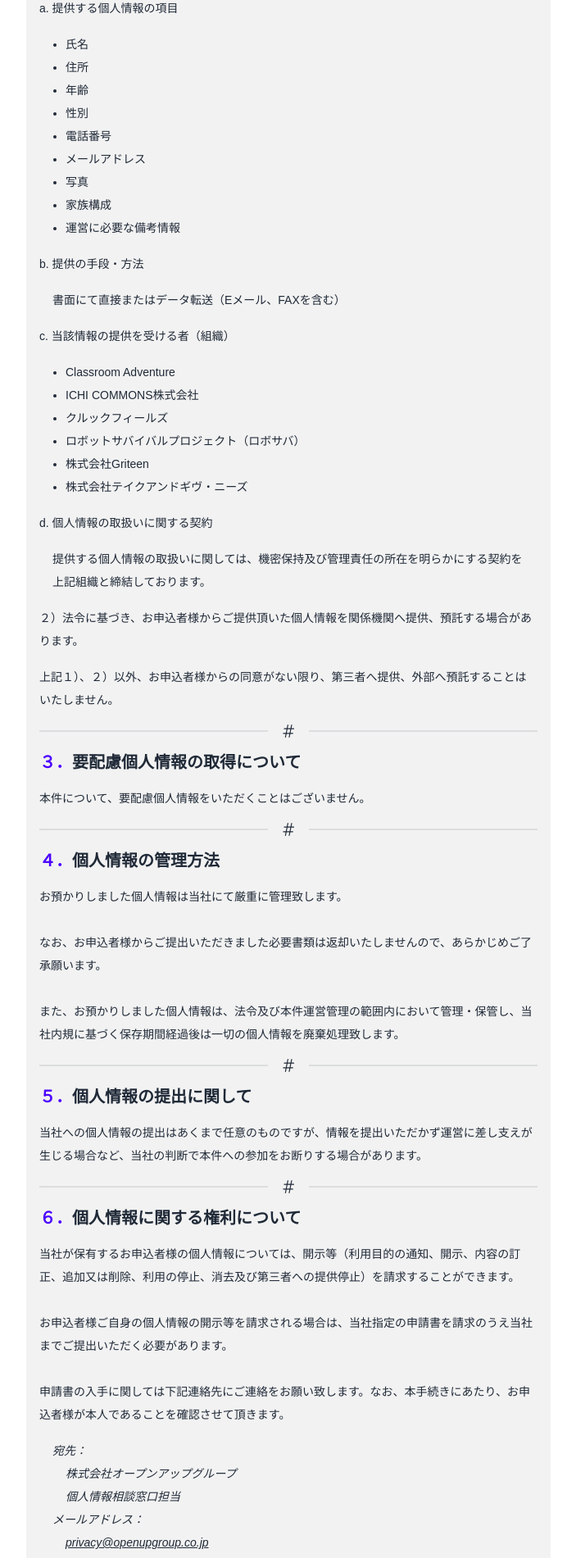
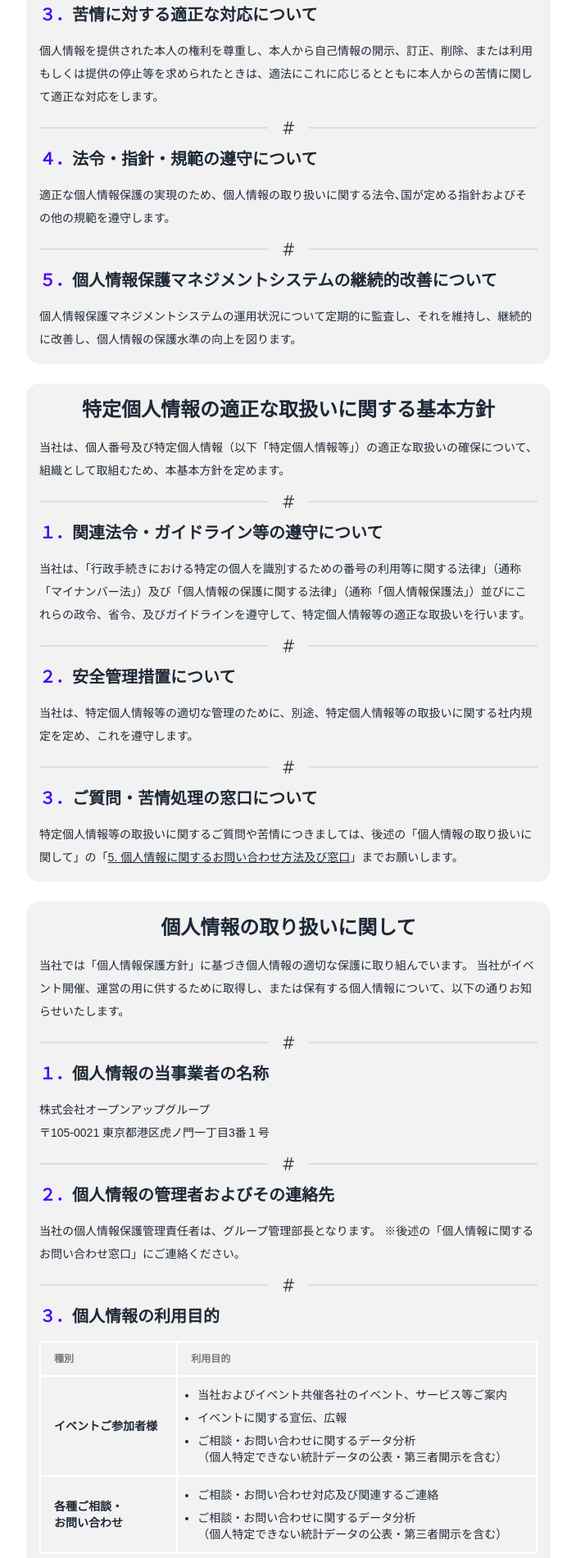
Before and after one commit to OpenUp-LabTakizawa/caravan-kidstec, a Next.js app: page /event/tokyo_chiba/privacy-policy in a window 1280 px wide. Shown: the part 880-2781 px from the top of the page at 82% size, without its empty margins (288-991 px from the left). Built offline with nearby package versions, Linux system fonts and the light colour scheme; a web font is replaced by a local one.

Commit message:
🎨style: add sky blue color to secretariat title (#870)

```diff
--- a/app/event/privacyPolicy.tsx
+++ b/app/event/privacyPolicy.tsx
@@ -7,15 +7,16 @@
 
 export function PrivacyPolicy({
   submenu,
-  organizations,
-}: Readonly<{ submenu: Submenu; organizations: string[] }>): JSX.Element {
+}: Readonly<{ submenu: Submenu }>): JSX.Element {
+  const contactHref: string = "contact"
+
   return (
     <>
       <Heading menu={EVENT} submenus={[submenu, PRIVACY_POLICY]} />
+      <p className="px-4 text-sm">
+        こどもテックキャラバンの個人情報は、株式会社オープンアップグループ（以下「当社」）が代表して取得しておりますので、当社の個人情報保護方針を以下にお知らせします。
+      </p>
       <section className="bg-base-200 leading-7 m-4 p-4 rounded-2xl space-y-4 text-sm">
-        <p>
-          こどもテックキャラバンの個人情報は、株式会社オープンアップグループ（以下「当社」）が代表して取得しておりますので、当社の個人情報保護方針を以下にお知らせします。
-        </p>
         <h2 className="font-bold text-2xl text-center">個人情報保護方針</h2>
         <p>
           当社は、個人情報を大切に取り扱い、個人の権利利益を保護することを重要な社会的責務と考えています。
@@ -38,9 +39,117 @@
         <section className="space-y-4">
           <h3 className="font-bold text-xl">
             <span className="text-primary">２．</span>
-            収集したお申込者様の個人情報の第三者への提供、及び、外部への預託について
+            安全対策の実施について
           </h3>
-          <section className="space-y-4">
+          <p>
+            個人情報の正確性およびその利用の安全性を確保するため、情報セキュリティ対策を始めとする安全措置を構築し、個人情報への不正アクセス、個人情報の漏洩、滅失または毀損等の的確な防止とセキュリティの是正に努めます。
+            また、個人情報保護に関する社内規定を定め、役職員への研修の実施、事務所への入退室管理、委託先の監督等の安全管理の取り組みを行っています。
+          </p>
+        </section>
+        <Divider />
+        <section className="space-y-4">
+          <h3 className="font-bold text-xl">
+            <span className="text-primary">３．</span>
+            苦情に対する適正な対応について
+          </h3>
+          <p>
+            個人情報を提供された本人の権利を尊重し、本人から自己情報の開示、訂正、削除、または利用もしくは提供の停止等を求められたときは、適法にこれに応じるとともに本人からの苦情に関して適正な対応をします。
+          </p>
+        </section>
+        <Divider />
+        <section className="space-y-4">
+          <h3 className="font-bold text-xl">
+            <span className="text-primary">４．</span>
+            法令・指針・規範の遵守について
+          </h3>
+          <p>
+            適正な個人情報保護の実現のため、個人情報の取り扱いに関する法令､国が定める指針およびその他の規範を遵守します。
+          </p>
+        </section>
+        <Divider />
+        <section className="space-y-4">
+          <h3 className="font-bold text-xl">
+            <span className="text-primary">５．</span>
+            個人情報保護マネジメントシステムの継続的改善について
+          </h3>
+          <p>
+            個人情報保護マネジメントシステムの運用状況について定期的に監査し、それを維持し、継続的に改善し、個人情報の保護水準の向上を図ります。
+          </p>
+        </section>
+      </section>
+      <section className="bg-base-200 leading-7 m-4 p-4 rounded-2xl space-y-4 text-sm">
+        <h2 className="font-bold text-2xl text-center">
+          特定個人情報の適正な取扱いに関する基本方針
+        </h2>
+        <p>
+          当社は、個人番号及び特定個人情報（以下「特定個人情報等」）の適正な取扱いの確保について、組織として取組むため、本基本方針を定めます。
+        </p>
+        <Divider />
+        <section className="space-y-4">
+          <h3 className="font-bold text-xl">
+            <span className="text-primary">１．</span>
+            関連法令・ガイドライン等の遵守について
+          </h3>
+          <p>
+            当社は、「行政手続きにおける特定の個人を識別するための番号の利用等に関する法律」（通称「マイナンバー法」）及び「個人情報の保護に関する法律」（通称「個人情報保護法」）並びにこれらの政令、省令、及びガイドラインを遵守して、特定個人情報等の適正な取扱いを行います。
+          </p>
+        </section>
+        <Divider />
+        <section className="space-y-4">
+          <h3 className="font-bold text-xl">
+            <span className="text-primary">２．</span>
+            安全管理措置について
+          </h3>
+          <p>
+            当社は、特定個人情報等の適切な管理のために、別途、特定個人情報等の取扱いに関する社内規定を定め、これを遵守します。
+          </p>
+        </section>
+        <Divider />
+        <section className="space-y-4">
+          <h3 className="font-bold text-xl">
+            <span className="text-primary">３．</span>
+            ご質問・苦情処理の窓口について
+          </h3>
+          <p>
+            特定個人情報等の取扱いに関するご質問や苦情につきましては、後述の「個人情報の取り扱いに関して」の「
+            <Link href={`#${contactHref}`} className="link">
+              5.&nbsp;個人情報に関するお問い合わせ方法及び窓口
+            </Link>
+            」までお願いします。
+          </p>
+        </section>
+      </section>
+      <section className="bg-base-200 leading-7 m-4 p-4 rounded-2xl space-y-4 text-sm">
+        <h2 className="font-bold text-2xl text-center">
+          個人情報の取り扱いに関して
+        </h2>
+        <p>
+          当社では「個人情報保護方針」に基づき個人情報の適切な保護に取り組んでいます。
+          当社がイベント開催、運営の用に供するために取得し、または保有する個人情報について、以下の通りお知らせいたします。
+        </p>
+        <Divider />
+        <section className="space-y-4">
+          <h3 className="font-bold text-xl">
+            <span className="text-primary">１．</span>
+            個人情報の当事業者の名称
+          </h3>
+          <p>
+            株式会社オープンアップグループ
+            <br />
+            〒105-0021 東京都港区虎ノ門一丁目3番１号
+          </p>
+        </section>
+        <Divider />
+        <section className="space-y-4">
+          <h3 className="font-bold text-xl">
+            <span className="text-primary">２．</span>
+            個人情報の管理者およびその連絡先
+          </h3>
+          <p>
+            当社の個人情報保護管理責任者は、グループ管理部長となります。
+            ※後述の「個人情報に関するお問い合わせ窓口」にご連絡ください。
+          </p>
+          {/* <section className="space-y-4">
             <h4>
               １）当社は、以下に挙げるケースにおいて、いただいた個人情報を外部に提供します。
             </h4>
@@ -74,51 +183,101 @@
             <p className="px-4">
               提供する個人情報の取扱いに関しては、機密保持及び管理責任の所在を明らかにする契約を上記組織と締結しております。
             </p>
-          </section>
-          <section className="space-y-4">
-            <h4>
-              ２）法令に基づき、お申込者様からご提供頂いた個人情報を関係機関へ提供、預託する場合があります。
-            </h4>
-            <p>
-              上記１）、２）以外、お申込者様からの同意がない限り、第三者へ提供、外部へ預託することはいたしません。
-            </p>
-          </section>
+          </section> */}
         </section>
         <Divider />
         <section className="space-y-4">
           <h3 className="font-bold text-xl">
             <span className="text-primary">３．</span>
-            要配慮個人情報の取得について
+            個人情報の利用目的
           </h3>
-          <p>本件について、要配慮個人情報をいただくことはございません。</p>
+          <table className="border-2 border-white table">
+            <thead>
+              <tr className="border-b-2 border-white">
+                <th>種別</th>
+                <th className="border-l-2 border-white">利用目的</th>
+              </tr>
+            </thead>
+            <tbody>
+              <tr className="border-b-2 border-white">
+                <th>イベントご参加者様</th>
+                <td className="border-l-2 border-white">
+                  <ul className="list-disc pl-2 space-y-2">
+                    <li>
+                      当社およびイベント共催各社のイベント、サービス等ご案内
+                    </li>
+                    <li>イベントに関する宣伝、広報</li>
+                    <li>
+                      ご相談・お問い合わせに関するデータ分析
+                      <br />
+                      （個人特定できない統計データの公表・第三者開示を含む）
+                    </li>
+                  </ul>
+                </td>
+              </tr>
+              <tr>
+                <th>
+                  各種ご相談・
+                  <br />
+                  お問い合わせ
+                </th>
+                <td className="border-l-2 border-white">
+                  <ul className="list-disc pl-2 space-y-2">
+                    <li>ご相談・お問い合わせ対応及び関連するご連絡</li>
+                    <li>
+                      ご相談・お問い合わせに関するデータ分析
+                      <br />
+                      （個人特定できない統計データの公表・第三者開示を含む）
+                    </li>
+                  </ul>
+                </td>
+              </tr>
+            </tbody>
+          </table>
+          <p>その他、個別に書面で明示したとおりの利用目的とします。</p>
+          <p>
+            ※なお、取得した個人情報は、取得時に明示した場合を除き、お客様の同意を得ずに第三者に提供することはありません。
+            ただし、利用目的の範囲において個人情報の全部または一部を委託する場合があります。
+          </p>
         </section>
         <Divider />
         <section className="space-y-4">
           <h3 className="font-bold text-xl">
             <span className="text-primary">４．</span>
-            個人情報の管理方法
+            個人情報の共同利用について
           </h3>
           <p>
-            お預かりしました個人情報は当社にて厳重に管理致します。
-            <br />
-            <br />
-            なお、お申込者様からご提出いただきました必要書類は返却いたしませんので、あらかじめご了承願います。
-            <br />
-            <br />
-            また、お預かりしました個人情報は、法令及び本件運営管理の範囲内において管理・保管し、当社内規に基づく保存期間経過後は一切の個人情報を廃棄処理致します。
+            当社及びオープンアップグループ各社の総合的なサービスのご提供のために、以下のとおり個人情報を共同で利用いたします。
           </p>
+          <ol className="px-3">
+            <li className="before:content-['①'] before:mr-1">
+              共同して利用される個人情報の項目：&nbsp;氏名、年齢、性別、続柄、住所、電話番号、メールアドレス、SNSアカウント、肖像を含む動画・画像、イベントに関するコメント・アンケート回答
+            </li>
+            <li className="before:content-['①'] before:mr-1">
+              共同して利用する者の範囲：&nbsp;株式会社オープンアップグループおよびその他イベントを共同して開催する会社（以下「共催先」）
+              該当する共催先の範囲は以下をご参照ください。
+              <p className="px-2">
+                こどもテックキャラバンＨＰ&nbsp;スポンサーおよびパートナー
+                <br />
+                <Link href="/" className="link">
+                  https://caravan-kidstec.com/
+                </Link>
+              </p>
+            </li>
+          </ol>
         </section>
         <Divider />
         <section className="space-y-4">
           <h3 className="font-bold text-xl">
             <span className="text-primary">５．</span>
-            個人情報の提出に関して
+            個人情報保護マネジメントシステムの継続的改善について
           </h3>
           <p>
-            当社への個人情報の提出はあくまで任意のものですが、情報を提出いただかず運営に差し支えが生じる場合など、当社の判断で本件への参加をお断りする場合があります。
+            個人情報保護マネジメントシステムの運用状況について定期的に監査し、それを維持し、継続的に改善し、個人情報の保護水準の向上を図ります。
           </p>
         </section>
-        <Divider />
+      </section>
+      <section>
         <section className="space-y-4">
           <h3 className="font-bold text-xl">
             <span className="text-primary">６．</span>
--- a/app/event/tokyo_chiba/page.tsx
+++ b/app/event/tokyo_chiba/page.tsx
@@ -118,7 +118,7 @@
         </p>
         <p className="mb-3">
           <Link
-            href={`${EVENT.href}${TOKYO_CHIBA.href}#${guideline.anchorLink}`}
+            href={`#${guideline.anchorLink}`}
             className="font-bold link text-sky-400"
           >
             応募要項
--- a/app/event/tokyo_chiba/privacy-policy/page.tsx
+++ b/app/event/tokyo_chiba/privacy-policy/page.tsx
@@ -3,14 +3,5 @@
 import type { JSX } from "react"
 
 export default function PrivacyPolicyPage(): JSX.Element {
-  const organizations: string[] = [
-    "Classroom Adventure",
-    "ICHI COMMONS株式会社",
-    "クルックフィールズ",
-    "ロボットサバイバルプロジェクト（ロボサバ）",
-    "株式会社Griteen",
-    "株式会社テイクアンドギヴ・ニーズ",
-  ] as const
-
-  return <PrivacyPolicy submenu={TOKYO_CHIBA} organizations={organizations} />
+  return <PrivacyPolicy submenu={TOKYO_CHIBA} />
 }
--- a/app/page.tsx
+++ b/app/page.tsx
@@ -79,7 +79,7 @@
           className="absolute h-full object-contain opacity-10 w-full -z-10"
         />
         <h2 className="font-bold font-zenMaruGothic text-2xl">
-          <Link href={SECRETARIAT.href} className="link">
+          <Link href={SECRETARIAT.href} className="link link-info">
             事務局の想い
           </Link>
         </h2>
```
